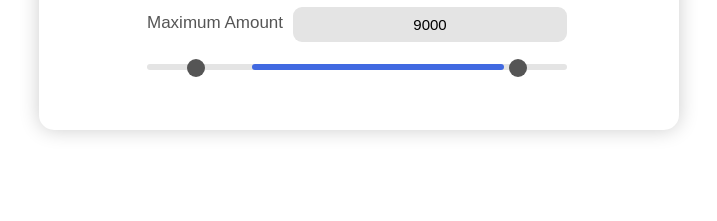
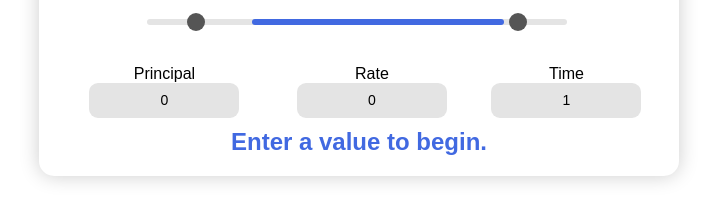
Before and after one commit to rooteduser/web-dev-projects, a plain HTML site: page PriceSlider/index.html in a window 1280 px wide. Shown: the part 421-642 px from the top of the page, without its empty margins (281-998 px from the left). Drawn offline with Linux system fonts and the light colour scheme.

Commit message:
Added Simple Interest Calculator

```diff
--- a/PriceSlider/index.html
+++ b/PriceSlider/index.html
@@ -37,6 +37,24 @@
                 <input type="range" class="max-range" min="0" max="10000" value="9000" step="1">
             </div>
         </div>
+        <div class="simple-interest">
+            <div class="principal int-item">
+                <span>Principal</span>
+                <input type="number" class="princ-input" value="0" min="0" step="1">
+            </div>
+            <div class="rate int-item">
+                <span>Rate</span>
+                <input type="number" class="rate-input" min="0" value="0" step="1">
+            </div>
+            <div class="year int-item">
+                <span>Time</span>
+                <input type="number" class="year-input" min="0" value="1" step="1">
+            </div>
+        </div>
+        <div class="interest-display">
+            <p>Enter a value to begin.</p>
+            <div class="interest-slider"></div>
+        </div>
     </div>
     <script src="script.js"></script>
 </body>
--- a/PriceSlider/script.js
+++ b/PriceSlider/script.js
@@ -7,6 +7,9 @@ const priceGap = 300;
 
 //Event listeners to the price input elements
 const priceInputvalue = document.querySelectorAll(".price-input input");
+
+//interest variables
+const interestInputvalue = document.querySelectorAll(".simple-interest input");
 
 for(let i = 0; i < priceInputvalue.length; i++){
     priceInputvalue[i].addEventListener("input", e => {
@@ -49,6 +52,7 @@ for(let i = 0; i < priceInputvalue.length; i++){
             }
         }
     });
+}
 for(let i = 0; i < rangeInputvalue.length; i++){
     rangeInputvalue[i].addEventListener("input", e => {
         let minVal = parseInt(rangeInputvalue[0].value);
@@ -73,4 +77,13 @@ for(let i = 0; i < priceInputvalue.length; i++){
         }
     });
 }
+for(let i = 0; i < interestInputvalue.length; i++){
+    interestInputvalue[i].addEventListener("input",e => {
+        const p = parseInt(interestInputvalue[0].value);
+        const r = parseInt(interestInputvalue[1].value);
+        const t = parseInt(interestInputvalue[2].value);
+
+        const text = document.querySelector(".interest-display p");
+        text.textContent = `The Simple Interest rate is: ${(p*r*t)/100}%`;
+    });
 }
--- a/PriceSlider/style.css
+++ b/PriceSlider/style.css
@@ -11,7 +11,7 @@ body {
     min-height: 100vh;
     background: #ffffff;
     flex-direction: column;
-    font-family: "DM Sans", sans-serif;
+    font-family: sans-serif;
 }
 
 .main {
@@ -36,7 +36,6 @@ body {
     font-weight: 600;
     color: #4169e1;
 }
-
 .custom-wrapper {
     margin: 0;
     width: 70%;
@@ -94,9 +93,6 @@ input::-webkit-inner-spin-button {
 
 .slider-container {
     width: 100%;
-}
-
-.slider-container {
     height: 6px;
     position: relative;
     background: #e4e4e4;
@@ -137,6 +133,41 @@ input[type="range"]::-webkit-slider-thumb {
     -webkit-appearance: none;
 }
 
+.simple-interest{
+    display: flex;
+    align-items: center;
+    justify-content: space-around;
+    gap:10px;
+}
+
+.simple-interest input{
+    height: 35px;
+    font-size: 14px;
+    border-radius: 9px;
+    text-align: center;
+    border: 0px;
+    width: 150px;
+    background: #e4e4e4;
+}
+
+.simple-interest .int-item{
+    text-align: center;
+}
+
+.interest-display{
+    display: flex;
+    justify-content: center;
+    padding-top: 10px;
+    font-size: 24px;
+    color: #4169e1;
+}
+
+.interest-display p{
+    font-weight: 600;
+}
+
+
+
 @media screen and (max-width: 768px) {
     .main {
         width: 80%;
@@ -163,4 +194,8 @@ input[type="range"]::-webkit-slider-thumb {
     .price-field {
         margin-bottom: 10px;
     }
+    .simple-interest{
+        width: 100%;
+        padding: 0 10px;
+    }
 }
```
Lines whose indentation alone changed are shown as unchanged.
